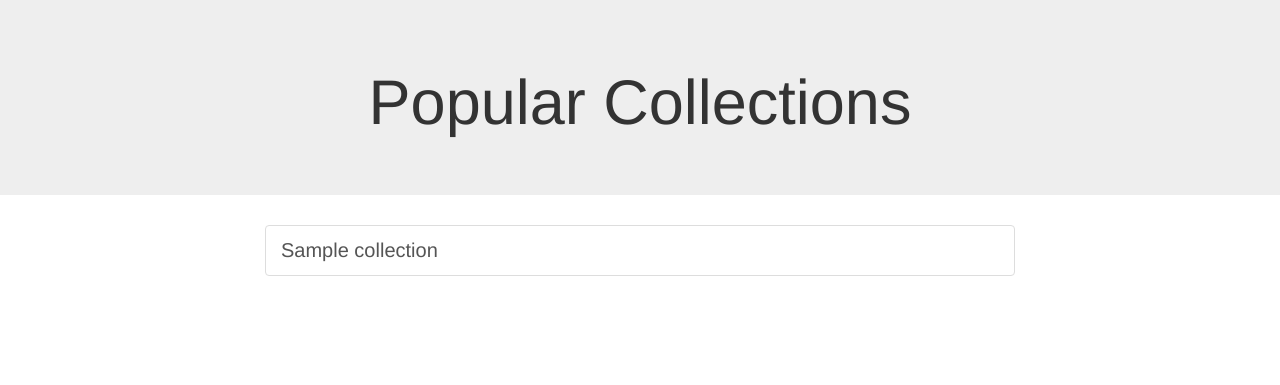
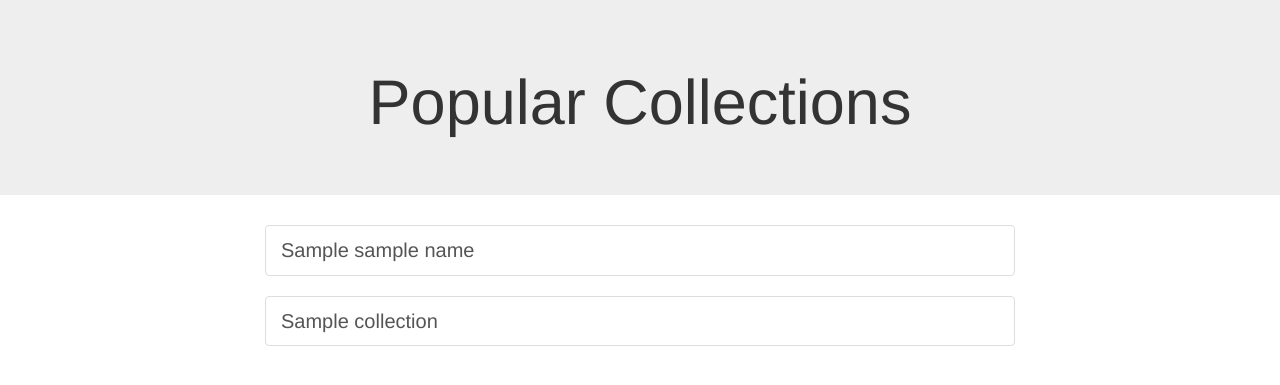
Before and after one commit to jacebrowning/crowdsorter, a Python web app: template crowdsorter/templates/collections.html in a window 1280 px wide. Shown: the part 50-435 px from the top of the page. Run offline with Jinja, Linux system fonts and the light colour scheme; the template is opened without the code that fills it: most values are stand-ins (such as "Sample title", 1, 10 or a date in 2020); some libraries are stand-ins or nearby versions.

Commit message:
Stylize buttons and move sample collection to the list

```diff
--- a/crowdsorter/static/stylesheets/custom.css
+++ b/crowdsorter/static/stylesheets/custom.css
@@ -72,3 +72,7 @@ ul.item-score-list > li > div.score {
     padding: 1em 0;
     white-space: normal;
 }
+
+.bottom-buffer {
+    margin-bottom: 1em;
+}
--- a/crowdsorter/templates/admin.html
+++ b/crowdsorter/templates/admin.html
@@ -11,7 +11,7 @@
         <div class="row">
             <div class="col-sm-8 col-sm-offset-2">
                 {% for name in collection['items'] %}
-                <form method="post" class="input-group input-group-lg">
+                <form method="post" class="input-group input-group-lg bottom-buffer">
                     <div class="form-control input-lg">{{ name }}</div>
                     <input type=hidden value="{{ name }}" name="remove""></input>
                     <span class="input-group-btn">
--- a/crowdsorter/templates/collections.html
+++ b/crowdsorter/templates/collections.html
@@ -12,9 +12,18 @@
         <div class="row">
             <div class="col-sm-8 col-sm-offset-2">
                 <div class="list-group">
-                    {% for c in collections %}
-                    <a href="/{{ c['code'] }}" class="list-group-item">
-                        {{ c['name'] }}
+                    <a href="/{{ sample_code }}" class="list-group-item">
+                        {{ sample_name }}
+                    </a>
+                </div>
+            </div>
+        </div>
+        <div class="row">
+            <div class="col-sm-8 col-sm-offset-2">
+                <div class="list-group">
+                    {% for collection in collections %}
+                    <a href="/{{ collection['code'] }}" class="list-group-item">
+                        {{ collection['name'] }}
                     </a>
                     {% endfor %}
                 </div>
--- a/crowdsorter/templates/index.html
+++ b/crowdsorter/templates/index.html
@@ -8,8 +8,7 @@
     <div class="container">
         <div class="row">
             <div class="col-sm-10 col-sm-offset-1 center">
-                <a class="btn btn-default" href="/{{ sample }}" role="button">Goto Sample Collection</a>
-                <a class="btn btn-default" href="/collections/" role="button">View Popular Collections</a>
+                <a class="btn btn-primary" href="/collections/" role="button">View Popular Collections</a>
             </div>
         </div>
     </div>
--- a/crowdsorter/templates/items.html
+++ b/crowdsorter/templates/items.html
@@ -44,7 +44,7 @@
                 <form method="post" class="input-group input-group-lg">
                     <input type="text" class="form-control input-lg" name="name" placeholder="Item Name">
                     <span class="input-group-btn">
-                        <input type="submit" class="btn btn-default btn-lg" value="Add Item"></input>
+                        <input type="submit" class="btn btn-success btn-lg" value="Add Item"></input>
                     </span>
                 </form>
             </div>
--- a/crowdsorter/templates/vote.html
+++ b/crowdsorter/templates/vote.html
@@ -33,7 +33,7 @@
             <div class="col-xs-12">
                 <form method="post" action="{{ request.path }}">
                     <div class="form-group">
-                        <button type="submit" class="btn btn-default btn-block reload">
+                        <button type="submit" class="btn btn-primary btn-block reload">
                             Get New Comparison Pair
                         </button>
                     </div>
--- a/crowdsorter/views/index.py
+++ b/crowdsorter/views/index.py
@@ -1,5 +1,4 @@
-from flask import (Blueprint, Response,
-                   current_app, render_template)
+from flask import Blueprint, Response, render_template
 from flask_menu import register_menu
 
 
@@ -9,5 +8,4 @@ blueprint = Blueprint('index', __name__)
 @blueprint.route("/")
 @register_menu(blueprint, '.get', "Home", order=0)
 def get():
-    sample = current_app.config['SAMPLE_COLLECTION_CODE']
-    return Response(render_template("index.html", sample=sample))
+    return Response(render_template("index.html"))
```
Also changed, not shown: crowdsorter/views/collections.py (+7 -1 lines), tests/test_ui.py (+1 -1 lines).
